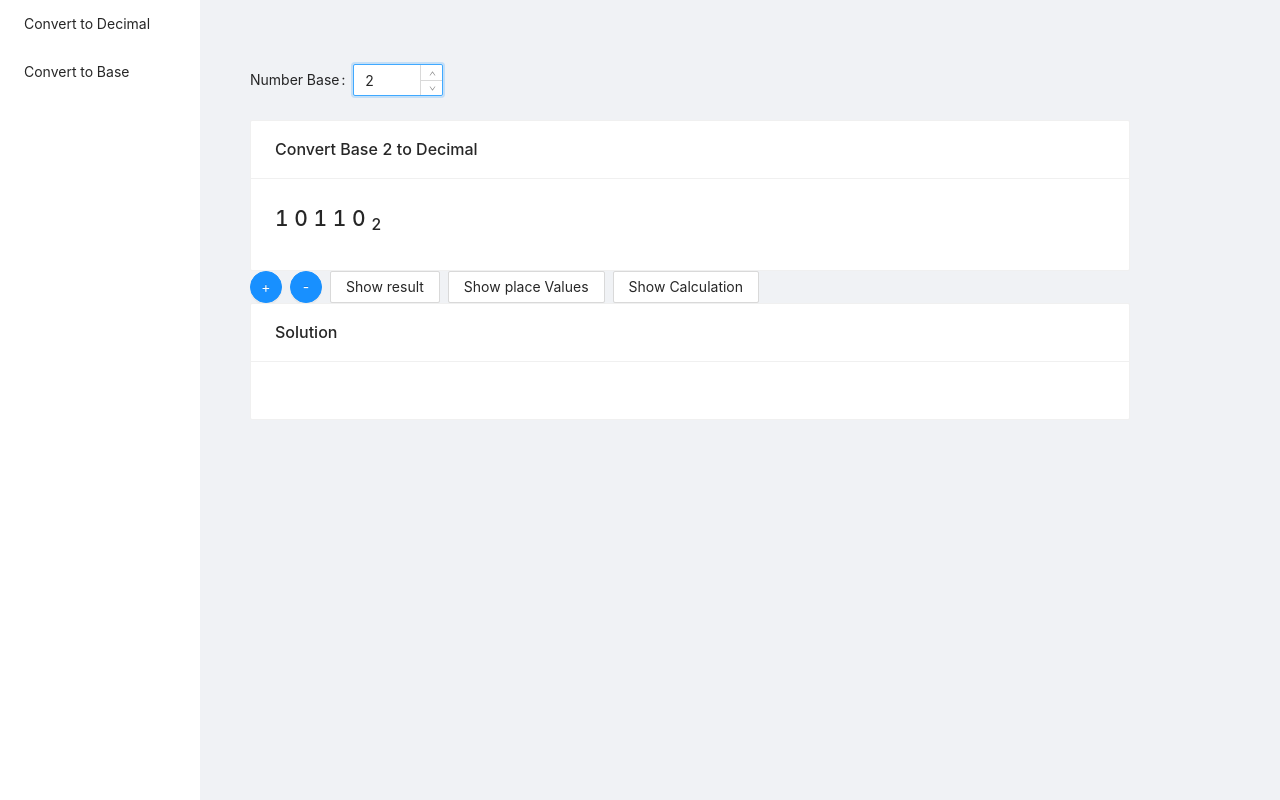
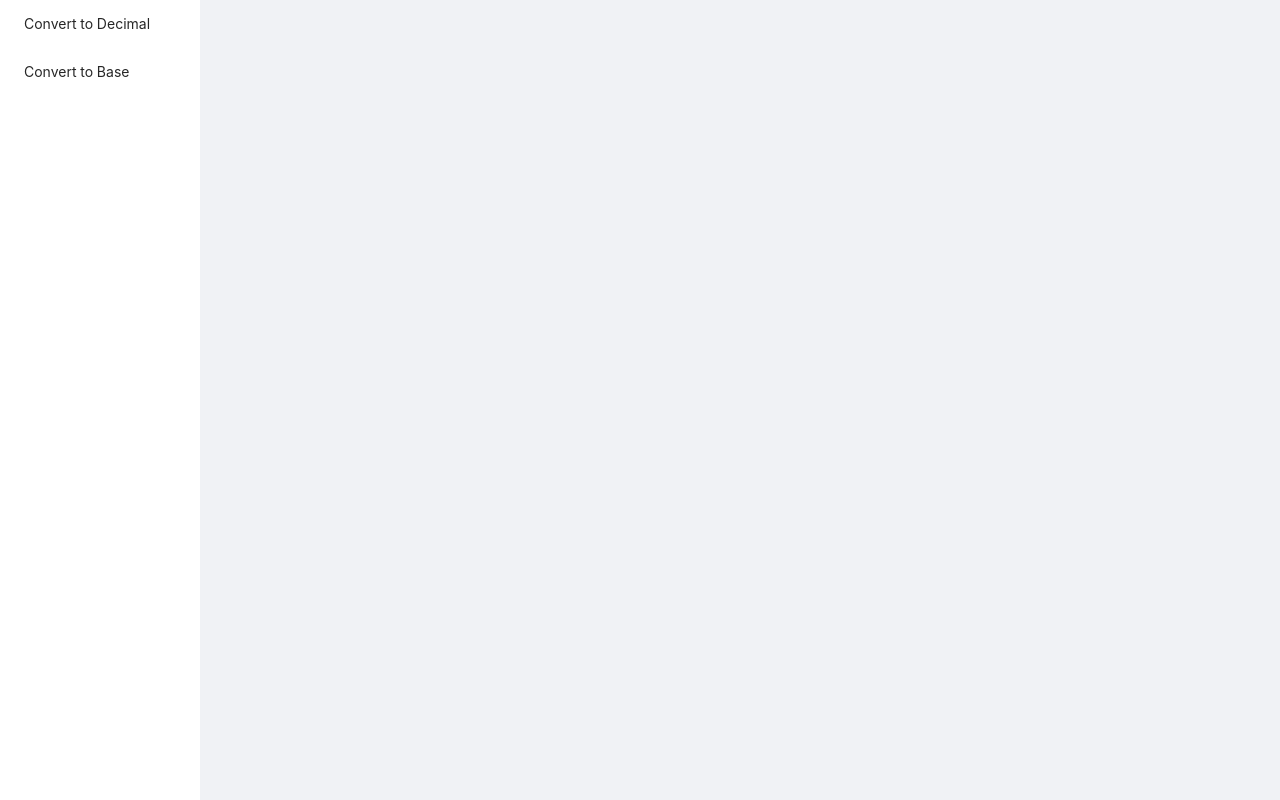
Before and after one commit to jarrodmedrano/binary-quiz, a React (Create React App) app: page / in a window 1280 px wide. Built offline with nearby package versions, Linux system fonts and the light colour scheme.

Commit message:
default route

```diff
--- a/src/App.tsx
+++ b/src/App.tsx
@@ -17,7 +17,7 @@ function App() {
             style={{ height: '100%', borderRight: 0 }}
           >
             <Menu.Item key="1">
-              <Link to="/">Convert to Decimal</Link>
+              <Link to="/binary-quiz/">Convert to Decimal</Link>
             </Menu.Item>
             <Menu.Item key="2">
               <Link to="/decimal-to-base/">Convert to Base</Link>
@@ -25,7 +25,7 @@ function App() {
           </Menu>
         </Sider>
         <Switch>
-          <Route path="/" exact={true}>
+          <Route path="/binary-quiz/" exact={true}>
             <Content style={{ padding: '0 50px' }}>
               <ToDecimal />
             </Content>
```
